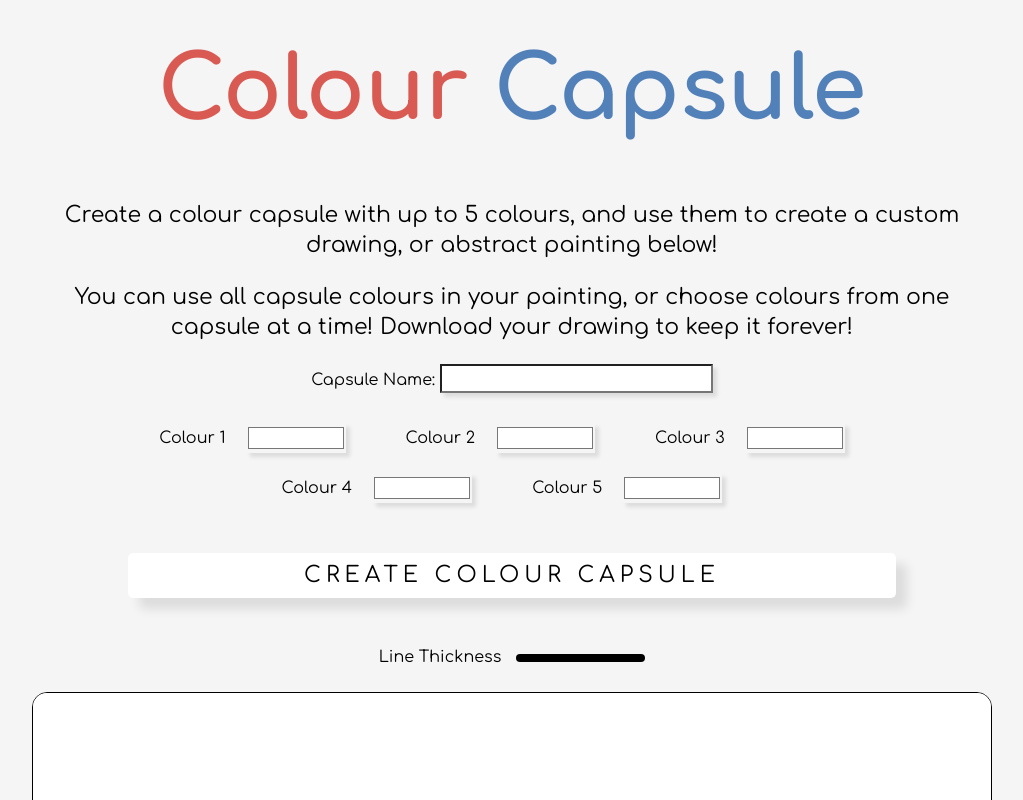
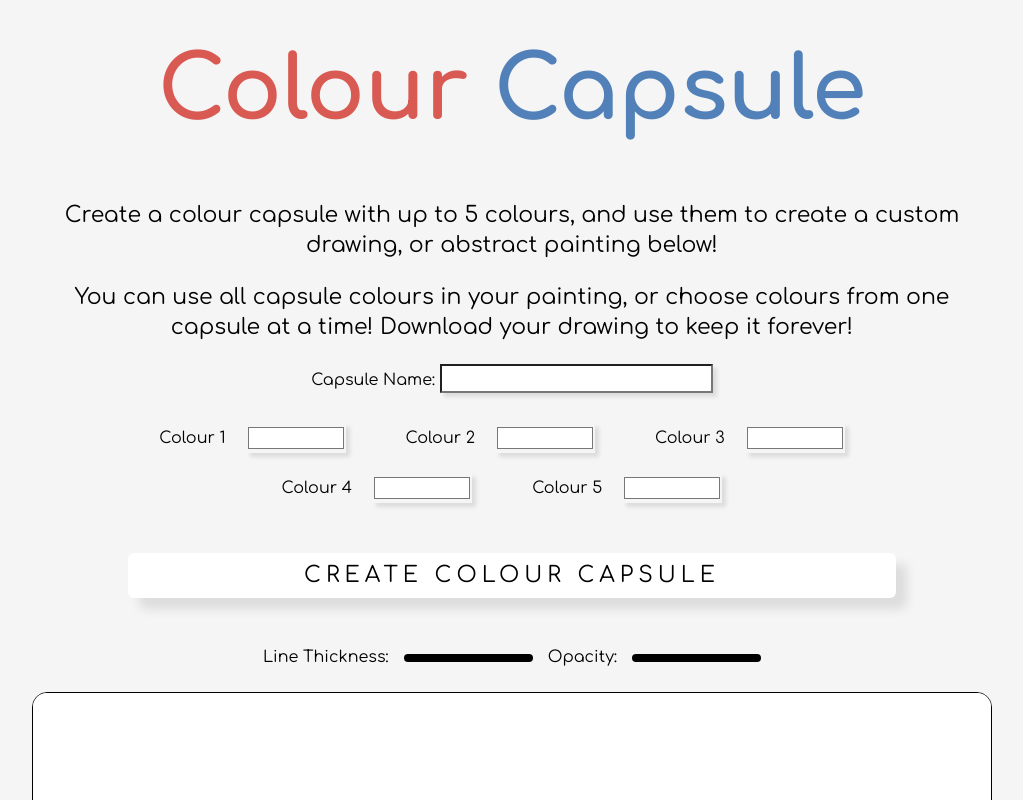
Before and after one commit to GabriellaPenev/colour-capsule, a React (Create React App) app: page / in a window 1280 px wide. Shown: the top 800 px of the page, without its empty margins (128-1151 px from the left). Built offline with nearby package versions, Linux system fonts and the light colour scheme; no server answers; the database is empty.

Commit message:
added opacity control for canvas

```diff
--- a/src/App.css
+++ b/src/App.css
@@ -422,7 +422,7 @@ button {
   border: none;
   padding: 10px;
   cursor: pointer;
-  border-radius: 5px;
+  border-radius: 6px;
 }
 
 .submitButton {
@@ -475,6 +475,10 @@ ul {
 
 .lineWidth {
   padding-right: 15px;
+}
+
+.opacity {
+  padding: 0 15px;
 }
 
 input[type=range] {
@@ -619,6 +623,7 @@ a {
   }
 
   .lineWidth,
+  .opacity,
   input[type=range] {
     margin: 10px;
   }
--- a/src/Canvas.js
+++ b/src/Canvas.js
@@ -5,8 +5,10 @@ const Canvas = ({ selectedColor, setSelectedColor }) => {
     const canvasRef = useRef(null);
     const ctxRef = useRef(null);
     const lineWidthRef = useRef(null)
+    const opacityRef = useRef(null)
     const [isDrawing, setIsDrawing] = useState(false);
-    const [lineWidth, setLineWidth] = useState(5)
+    const [lineWidth, setLineWidth] = useState(75)
+    const [opacity, setOpacity] = useState(1);
 
     useEffect(() => {
 
@@ -19,13 +21,13 @@ const Canvas = ({ selectedColor, setSelectedColor }) => {
         canvas.style.border = 'solid 1px black'
 
         const ctx = canvas.getContext('2d');
+        ctxRef.current = ctx;
         ctx.scale(2, 2);
         ctx.lineCap = 'round';
         ctx.lineJoin = 'round';
         ctx.lineWidth = lineWidth;
         ctx.fillStyle = "white";
         ctx.fillRect(0, 0, 3000, 3000);
-        ctxRef.current = ctx;
     }, []);
 
     // pass in a reference to nativeEvent to get the x and y coords
@@ -50,6 +52,7 @@ const Canvas = ({ selectedColor, setSelectedColor }) => {
         if (!isDrawing) return;
         const { offsetX, offsetY } = nativeEvent;
         ctxRef.current.globalCompositionOperation = 'source-over';
+        ctxRef.current.globalAlpha = opacity;
         ctxRef.current.lineTo(offsetX, offsetY);
         ctxRef.current.stroke();
     }
@@ -62,11 +65,13 @@ const Canvas = ({ selectedColor, setSelectedColor }) => {
             canvasRef.current.width,
             canvasRef.current.height,
             setSelectedColor('#000'),
-            setLineWidth(5)
+            setLineWidth(75),
+            setOpacity(1)
         )
 
         // reset the line thickness range value:
-        lineWidthRef.current.value = 5
+        lineWidthRef.current.value = 75
+        opacityRef.current.value = 1
     }
 
     const erase = () => {
@@ -86,11 +91,17 @@ const Canvas = ({ selectedColor, setSelectedColor }) => {
     return (
         <>
             <div className="controls">
-                <label className='lineWidth' htmlFor="lineWidth">Line Thickness</label>
+                <label className='lineWidth' htmlFor="lineWidth">Line Thickness: </label>
                 <input ref={lineWidthRef} type="range" id="lineWidth" name="lineWidth"
-                    min="5" max="150" defaultValue={lineWidth} step="5"
-                    style={{'background' : selectedColor}}
+                    min="1" max="150" defaultValue={lineWidth} step="5"
+                    style={{ 'background': selectedColor }}
                     onChange={(e) => setLineWidth(e.target.value)} />
+
+                <label className='opacity' htmlFor="opacity">Opacity: </label>
+                <input ref={opacityRef} type="range" id="opacity" name="opacity"
+                    min="0.1" max="1" defaultValue={opacity} step="0.1"
+                    style={{ 'background': selectedColor }}
+                    onChange={(e) => setOpacity(e.target.value)} />
             </div>
             <div className='canvasContainer'>
                 <canvas
```
